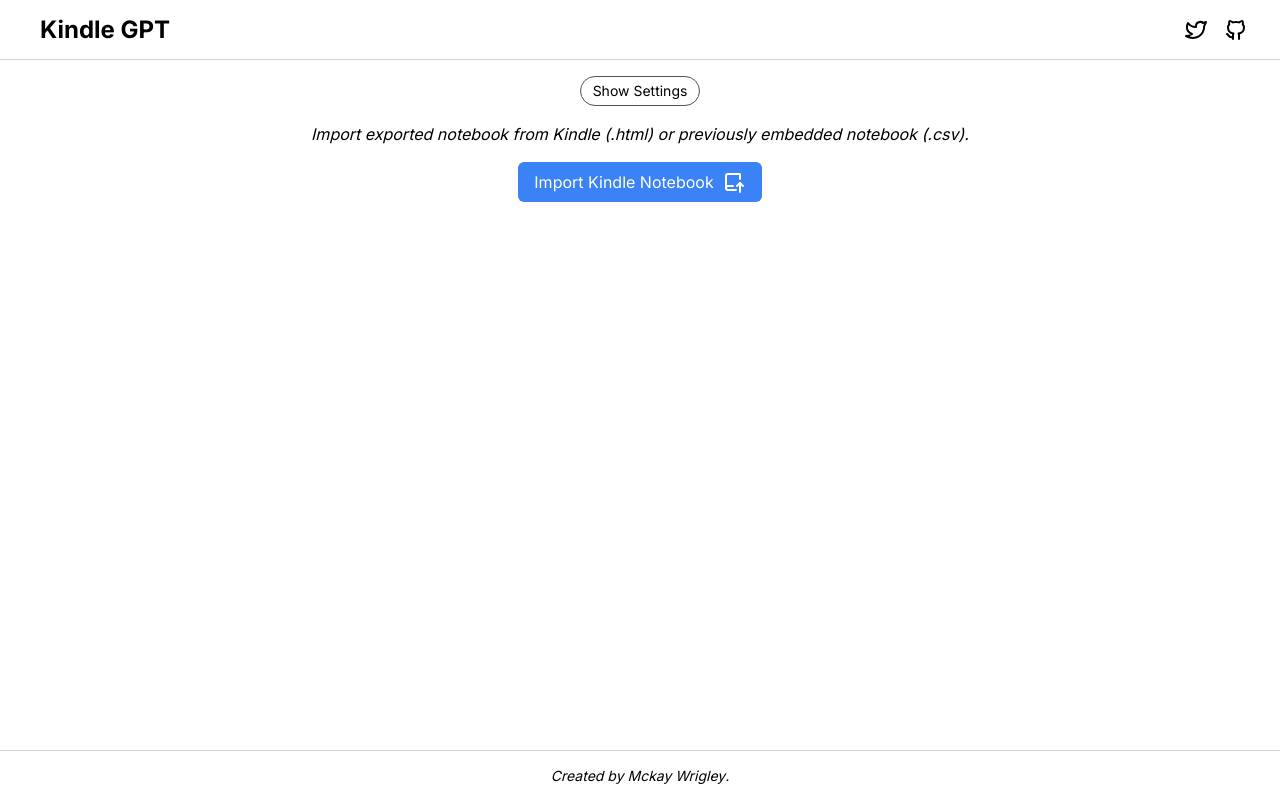
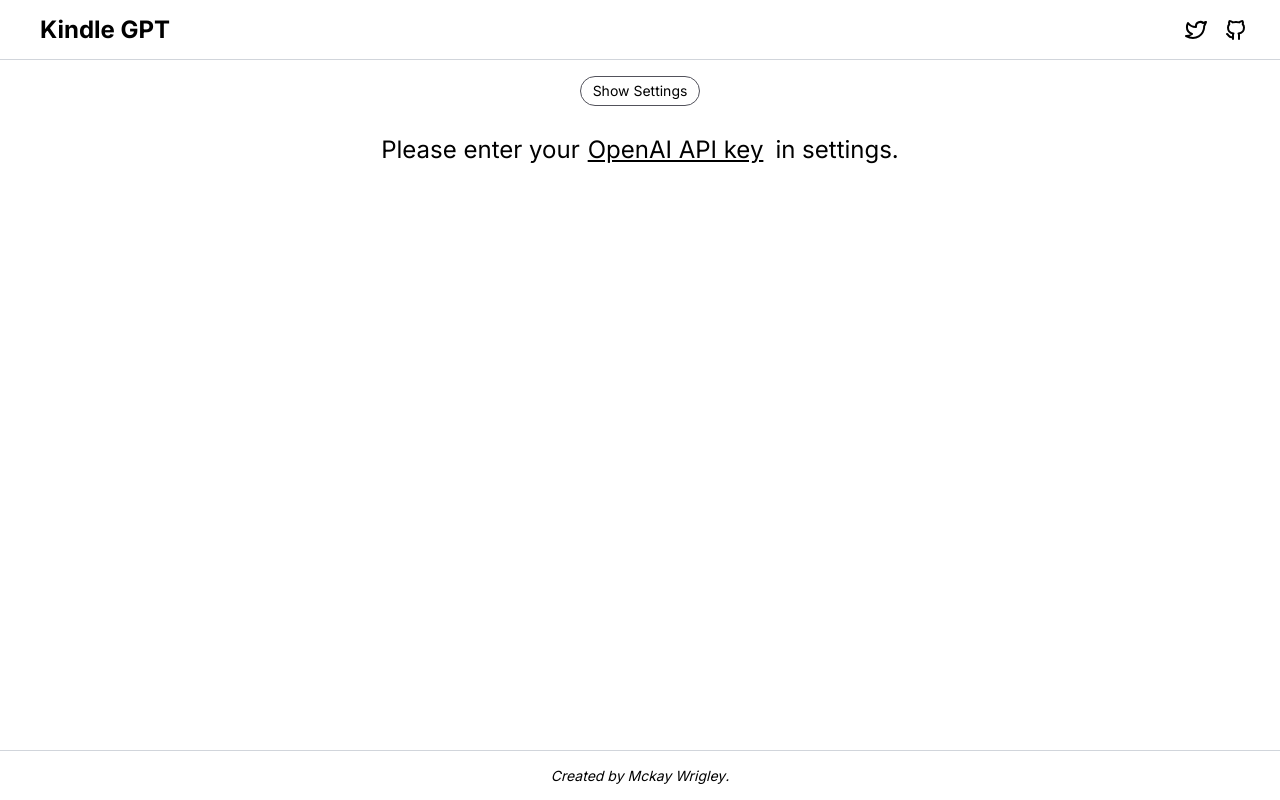
Before and after one commit to mckaywrigley/kindle-gpt, a Next.js app: page / in a window 1280 px wide. Built offline with nearby package versions, Linux system fonts and the light colour scheme.

Commit message:
add api key check

```diff
--- a/pages/index.tsx
+++ b/pages/index.tsx
@@ -129,6 +129,7 @@
             />
           </div>
 
+          {apiKey.length === 51 ? (
             <Import
               book={book}
               apiKey={apiKey}
@@ -139,6 +140,18 @@
                 setPassages([]);
               }}
             />
+          ) : (
+            <div className="text-center text-2xl mt-7">
+              Please enter your
+              <a
+                className="ml-2 mr-3 underline hover:opacity-50"
+                href="https://openai.com/product"
+              >
+                OpenAI API key
+              </a>
+              in settings.
+            </div>
+          )}
 
           <div className="mt-4">
             {book ? (
```
Also changed, not shown: 1 other file (tests, documents, lock files or other folders). Lines whose indentation alone changed are shown as unchanged.
